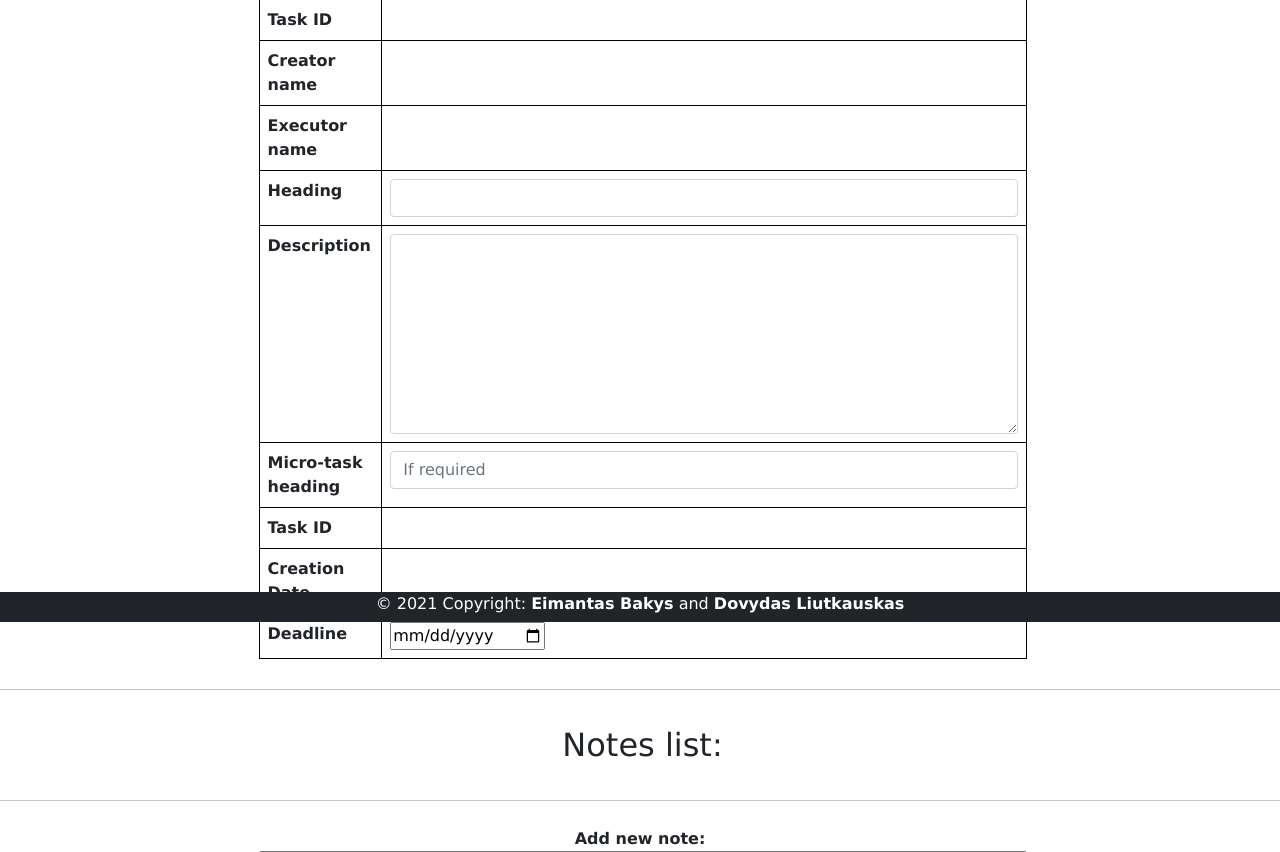
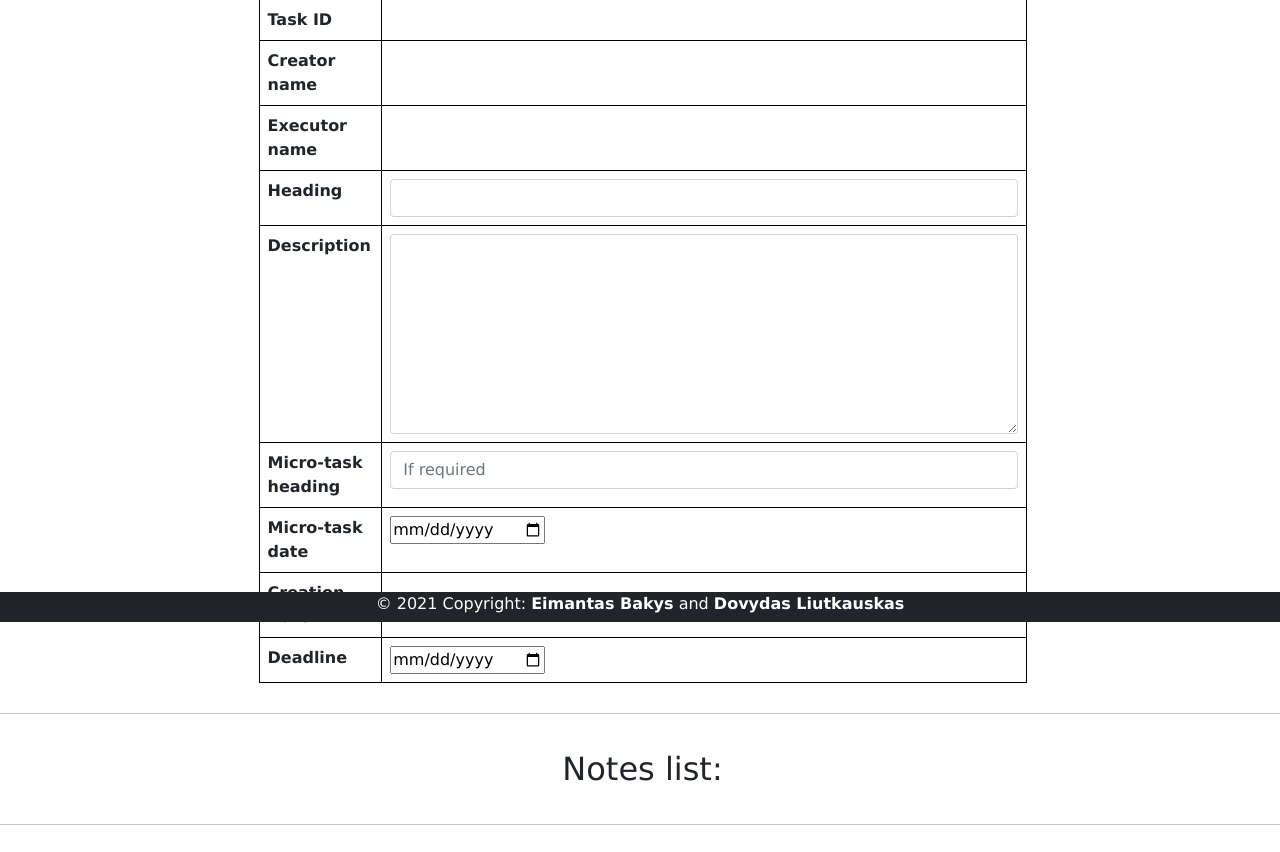
Before and after one commit to Eimantas93/TM, a Flask app: template templates/edit_task.html in a window 1280 px wide. Shown: the part 178-1030 px from the top of the page. Run offline with Flask 2, Linux system fonts and the light colour scheme; the template is opened without the code that fills it, so the values that code supplies are empty; some libraries are stand-ins or nearby versions.

Commit message:
Fixed micro-task

```diff
--- a/templates/edit_task.html
+++ b/templates/edit_task.html
@@ -54,6 +54,13 @@ Edit task
                         placeholder="If required">
                 </td>
             </tr>
+            <tr class="borderr">
+                <th scope="col" class="borderName">Micro-task date</th>
+                <td class="borderr">
+                    <input type="date" name="micro_task_date" id="theDate2" min='1899-01-01'>
+
+                </td>
+            </tr>
             <!--
             <tr class="borderr">
                 <th scope="col" class="borderName">Micro-tasks</th>
@@ -71,11 +78,7 @@ Edit task
                 </td>
             </tr>
             -->
-            <tr class="borderr">
-                <th scope="col" class="borderName">Task ID</th>
-                <td class="borderr">{{ task_id }}</td>
-                </td>
-            </tr>
+
             <tr class="borderr">
                 <th scope="col" class="borderName" name="creation_date">Creation Date</th>
                 <td class="borderr">{{ creation_date }}</td>
```
Also changed, not shown: data.db.
